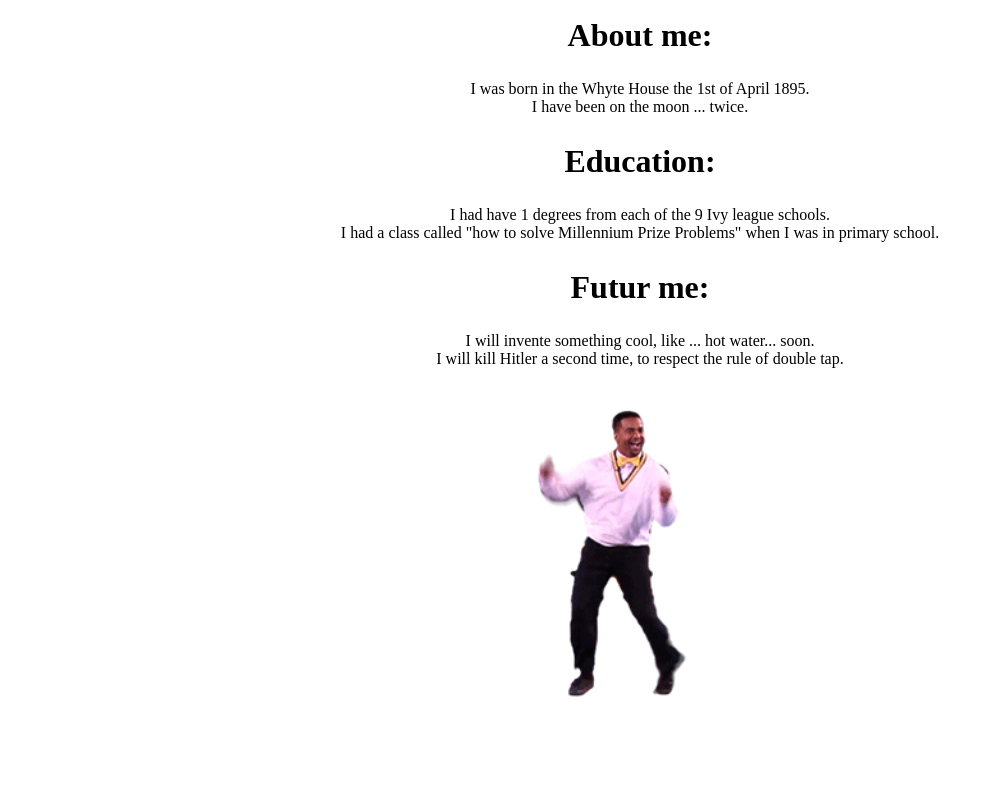
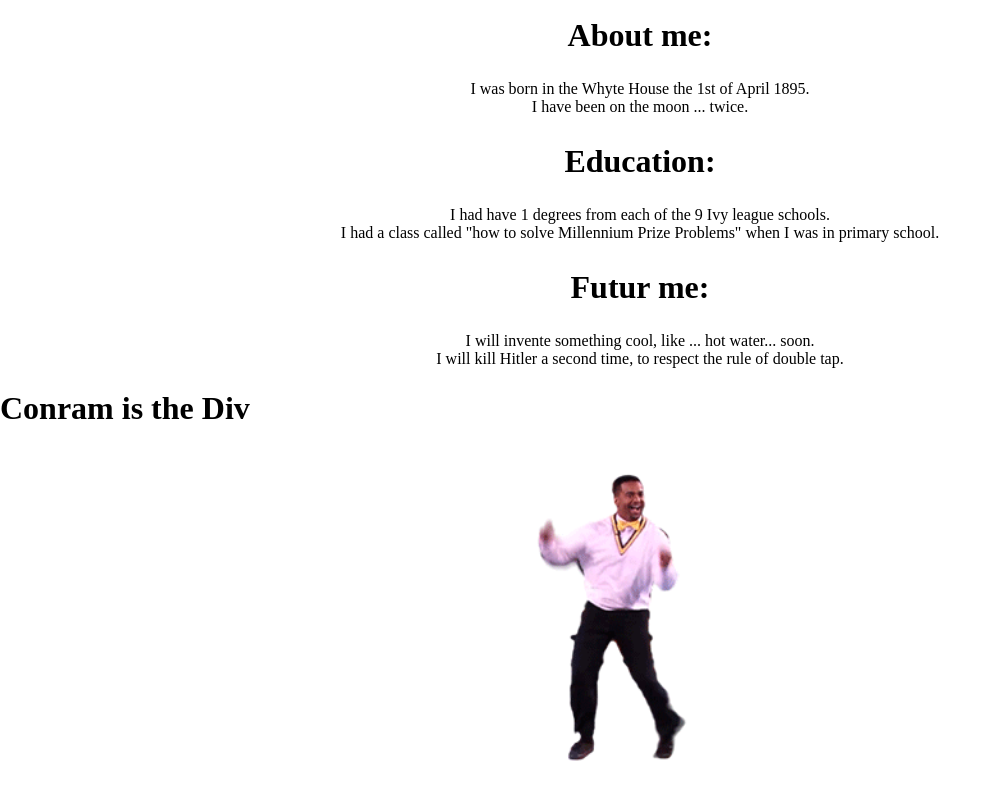
Before and after one commit to totoedf/perso_website, a plain HTML site: page index.html in a window 1280 px wide. Shown: the part 810-1618 px from the top of the page, without its empty margins (0-1001 px from the left). Before the commit the page ends 1554 px from the top, so only its background shows below. Drawn offline with Linux system fonts and the light colour scheme.

Commit message:
init my super own website 3

```diff
--- a/index.html
+++ b/index.html
@@ -51,6 +51,7 @@
             <span> I will kill Hitler a second time, to respect the rule of double tap.</span>
         </p>
     </section>
+    <h1> Conram is the Div </h1>
     <img src="dancing.gif" id="dancing-gif">
 </body>
 </html>
```
